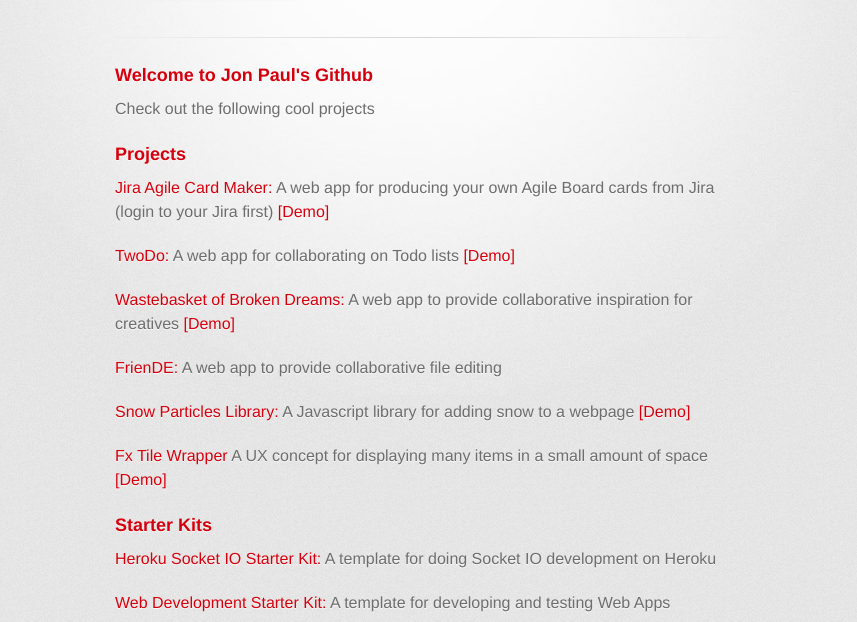
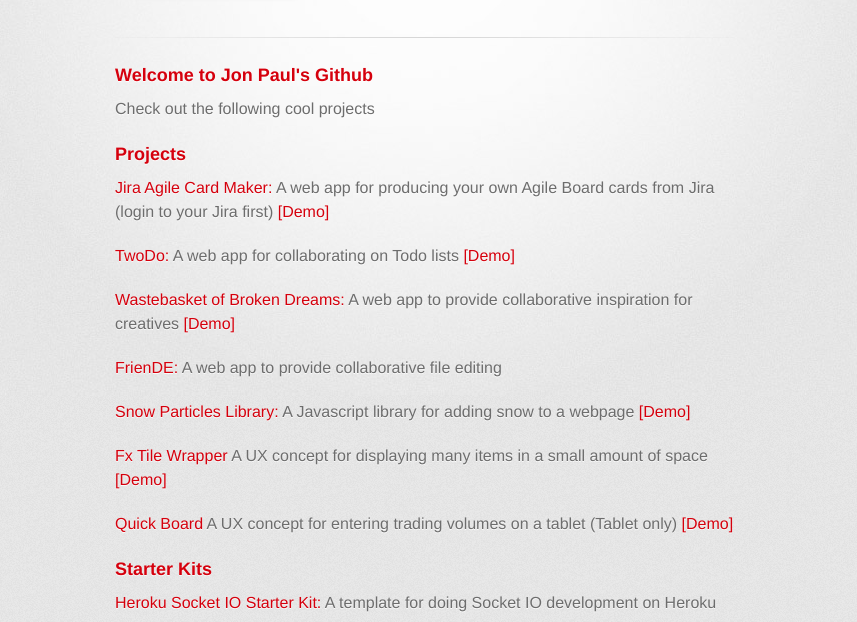
Before and after one commit to Shikaga/Shikaga.github.io, a plain HTML site: page index.html in a window 1280 px wide. Shown: the part 178-800 px from the top of the page, without its empty margins (215-1072 px from the left). Drawn offline with Linux system fonts and the light colour scheme; a web font is replaced by a local one.

Commit message:
Added QuickBoard

```diff
--- a/index.html
+++ b/index.html
@@ -72,6 +72,14 @@
   <a href="http://shikaga.github.io/FxTileWrapper" target="_blank">[Demo]</a>
 </p>
 
+<p>
+  <a href="https://github.com/Shikaga/QuickBoard" target="_blank">Quick Board</a>
+  A UX concept for entering trading volumes on a tablet (Tablet only)
+  <a href="http://shikaga.github.io/QuickBoard/" target="_blank">[Demo]</a>
+</p>
+
+
+
 <h3>Starter Kits</h3>
 
 <p><a href="https://github.com/Shikaga/HerokuSocketIOStarterKit" target="_blank">Heroku Socket IO Starter Kit:</a> A template for doing Socket IO development on Heroku</p>
```
